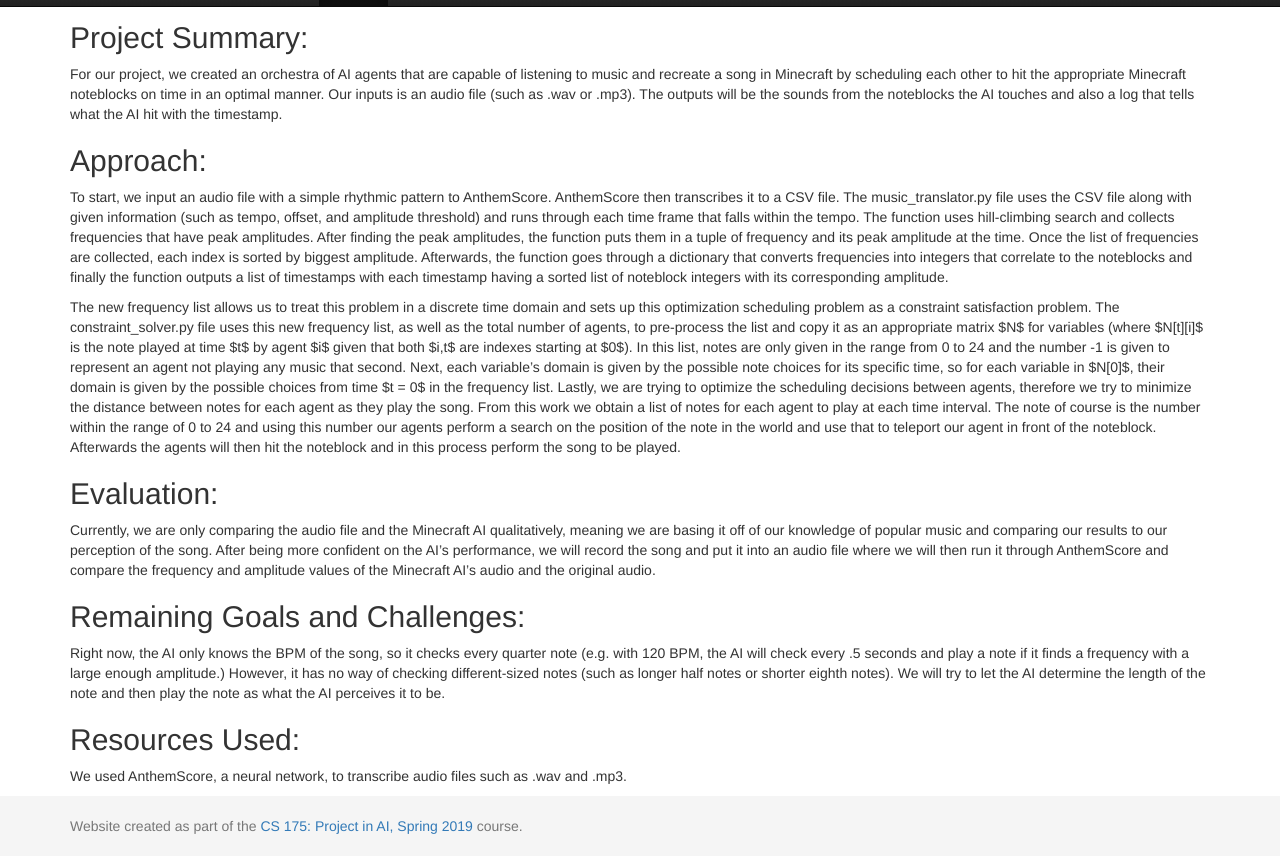
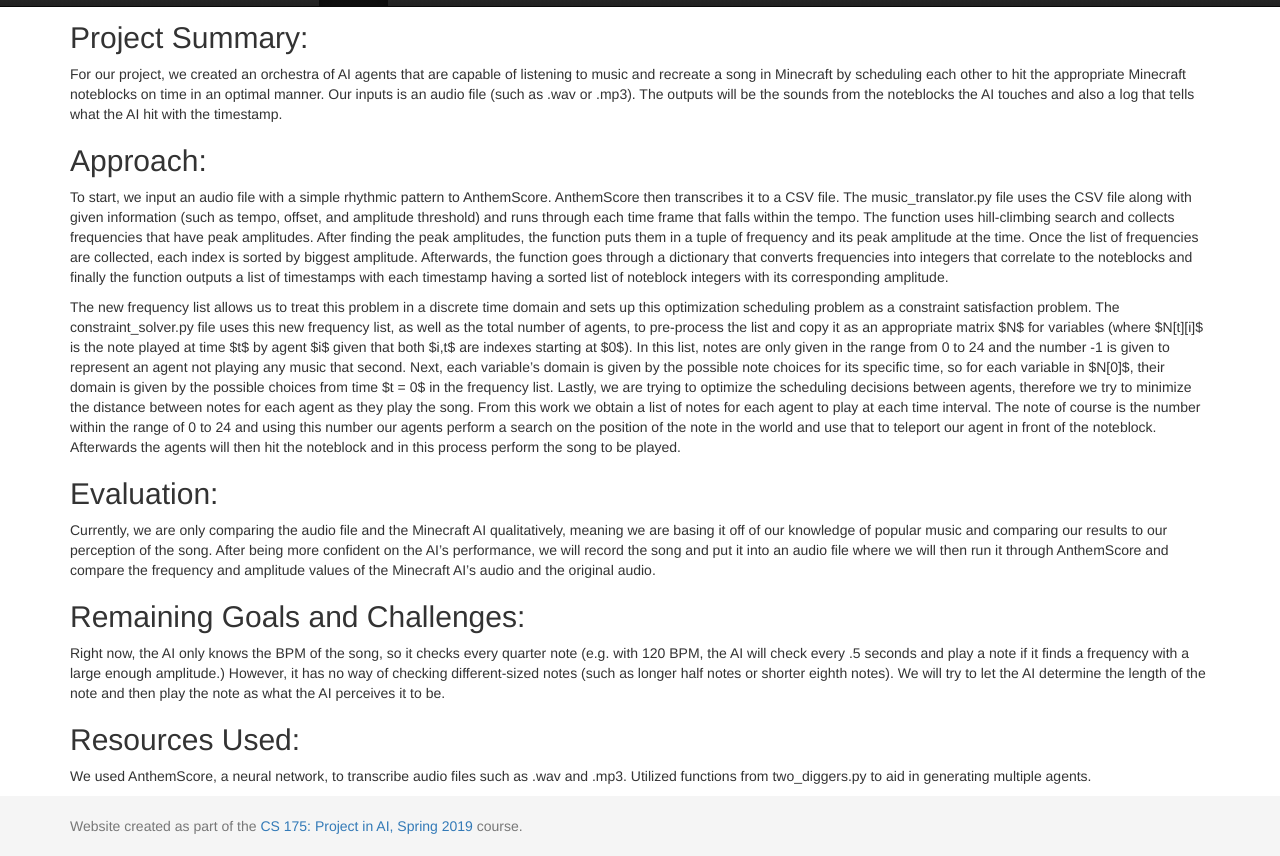
Before and after one commit to AlecJacksonE/HarmonAI, a Jekyll site: the page built from docs/status.md, in a window 1280 px wide and 900 px high, scrolled down 551 px, cut to the strip 44-900 px from the top of the window. Built offline with Jekyll 4.4.1, drawn with Linux system fonts in a browser that asks for light colours; our own code applies the rules of GitHub Pages for plain Markdown files.

Commit message:
Update status.md

```diff
--- a/docs/status.md
+++ b/docs/status.md
@@ -24,4 +24,4 @@ Right now, the AI only knows the BPM of the song, so it checks every quarter not
 
 
 ## Resources Used:
-We used AnthemScore, a neural network, to transcribe audio files such as .wav and .mp3.
+We used AnthemScore, a neural network, to transcribe audio files such as .wav and .mp3. Utilized functions from two_diggers.py to aid in generating multiple agents.
```
